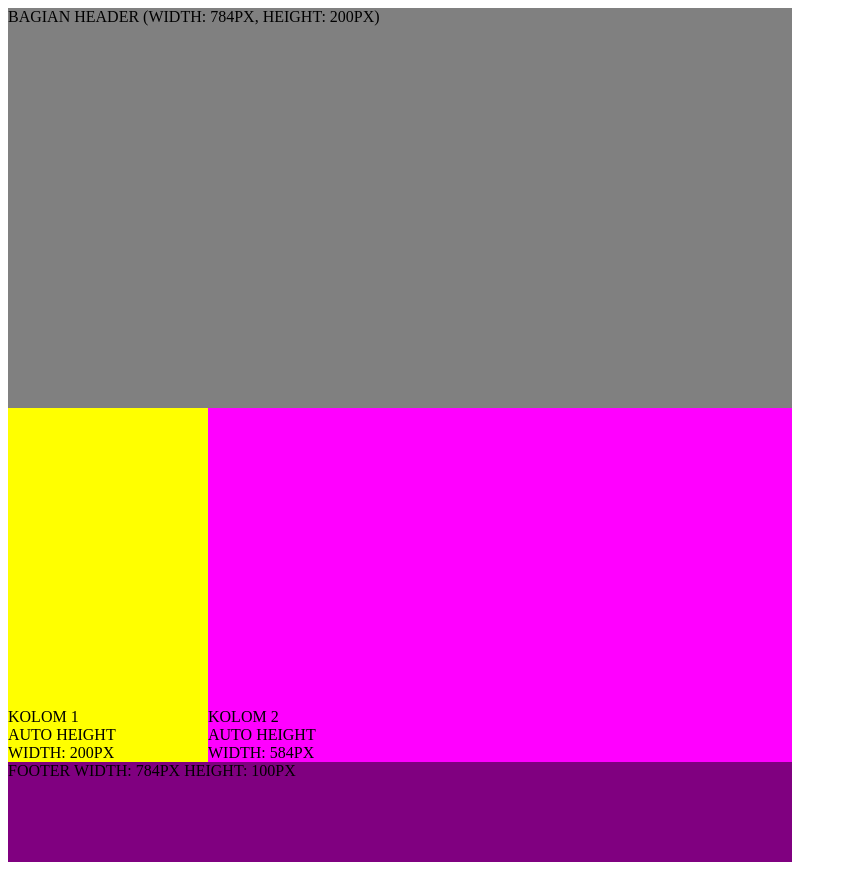
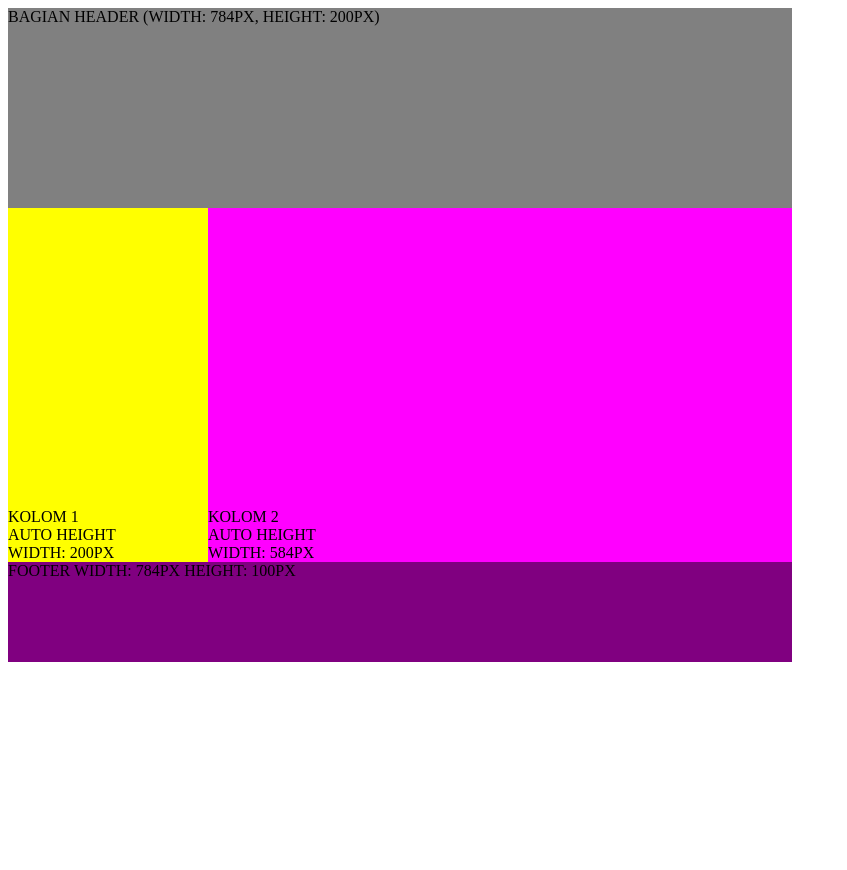
Before and after one commit to mapaditya/praktikum-rpl-4, a plain HTML site: page about.html in a window 1280 px wide. Shown: the whole page, without its empty margins (0-847 px from the left). After the commit the page ends 800 px from the top, so only its background shows below. Drawn offline with Linux system fonts and the light colour scheme.

Commit message:
ubah isi .html 2

```diff
--- a/about.html
+++ b/about.html
@@ -8,7 +8,7 @@
 		<style>
         .header {
             width: 784px;
-            height: 400px;
+            height: 200px;
             background-color: gray;
         }
         .content {
```
Also changed, not shown: index.html (+1 -1 lines).
